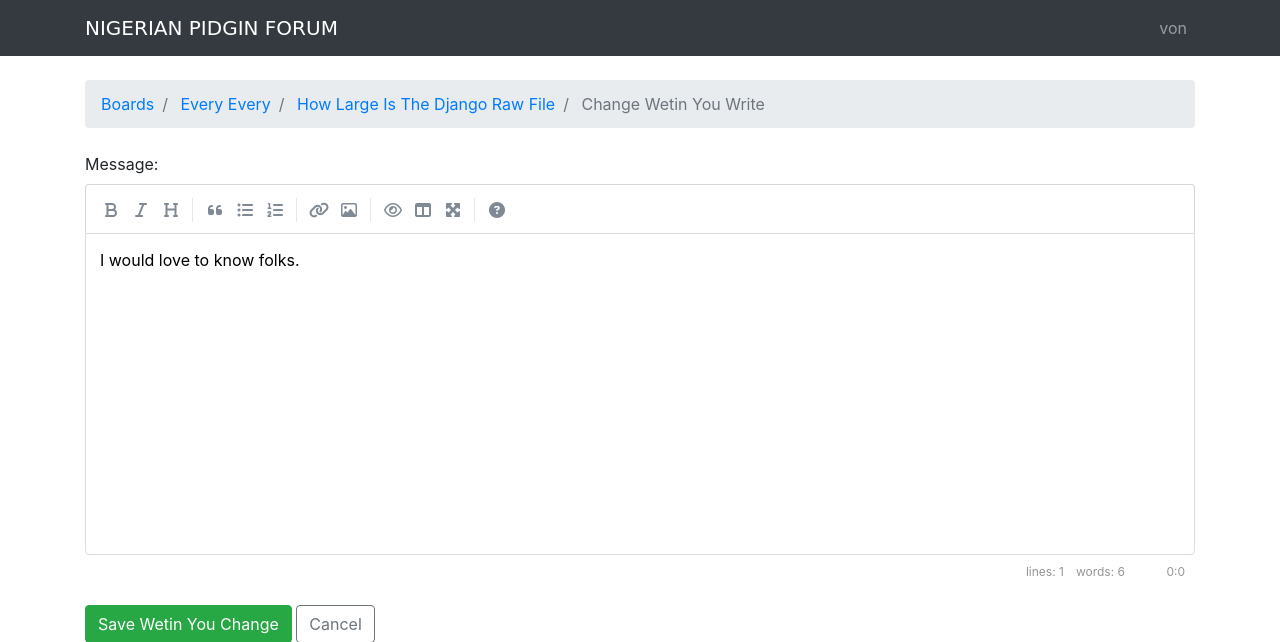
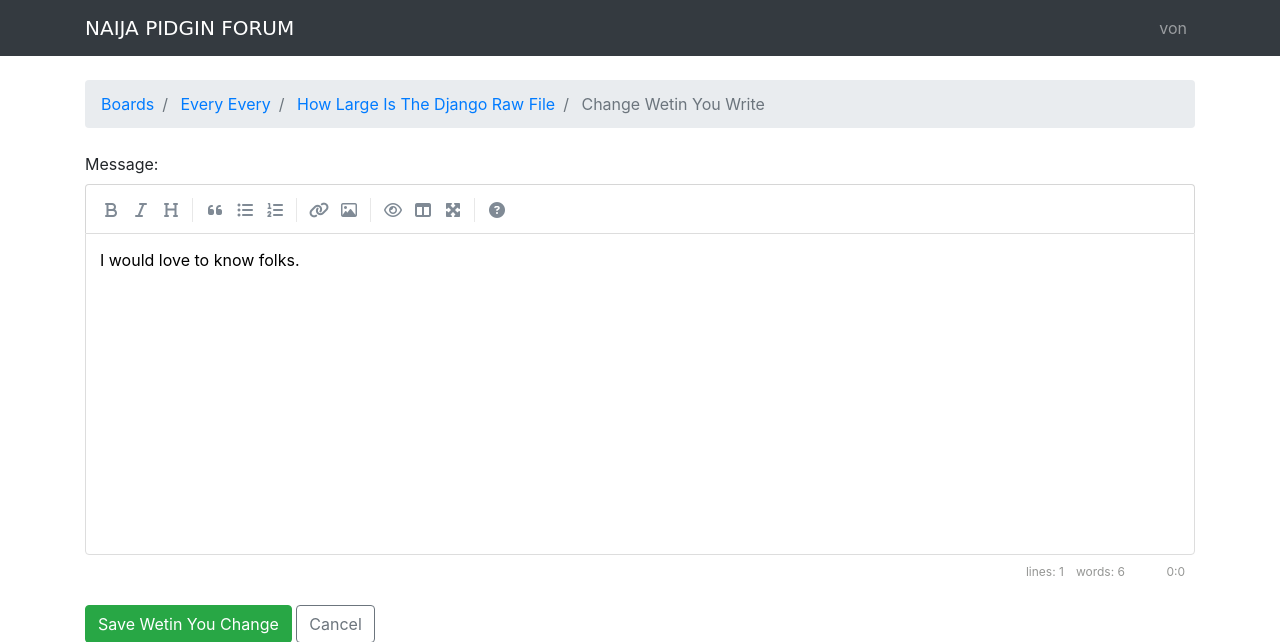
Before and after one commit to webdesignerVoN/nigerian-pidgin, a Django app: page /boards/2/topics/1/posts/2/edit/ in a window 1280 px wide. Shown: the top 642 px of the page. Run offline with Django 3.2, Linux system fonts and the light colour scheme; a user stored in the database is signed in; data comes from the database, SQL or seed files in the repository; some libraries are stand-ins or nearby versions; some web fonts are replaced.

Commit message:
Changed Nigerian to Naija

```diff
--- a/templates/base.html
+++ b/templates/base.html
@@ -33,7 +33,7 @@
 
     		<div class="container">
 
-    			<a class="navbar-brand" href="{% url 'home' %}"> NIGERIAN PIDGIN FORUM </a>
+    			<a class="navbar-brand" href="{% url 'home' %}"> NAIJA PIDGIN FORUM </a>
 
     			<button class="navbar-toggler" type="button" data-toggle="collapse" data-target="#mainMenu" aria-controls="mainMenu" aria-expanded="false" aria-label="Toggle navigation">
 
@@ -51,7 +51,7 @@
 
     						<a class="nav-link" dropdown-toggle href="#" id="userMenu" data-toggle='dropdown' aria-haspopup='true' aria-expanded='false'> {{ user.username }} </a>
 
-                            <div class="dropdown-menu dropdown-menu-right" aria-labelledby='userMenu'>
+                            <div class="dropdown-menu dropdown-menu-right" role="menu" aria-labelledby='userMenu'>
 
                                 <a class="dropdown-item" href="{% url 'my_account' %}"> My Cabal </a>
 
```
